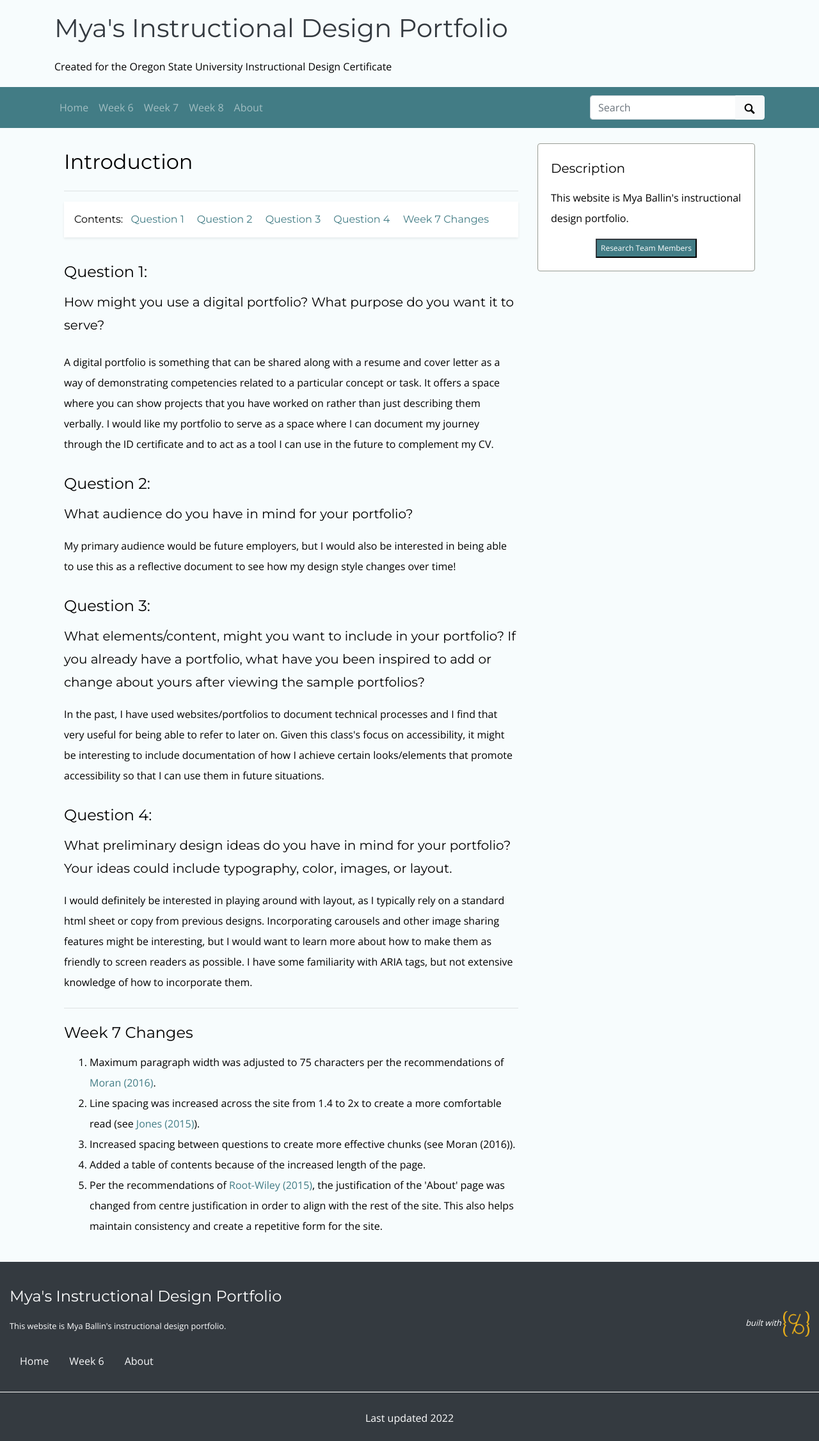
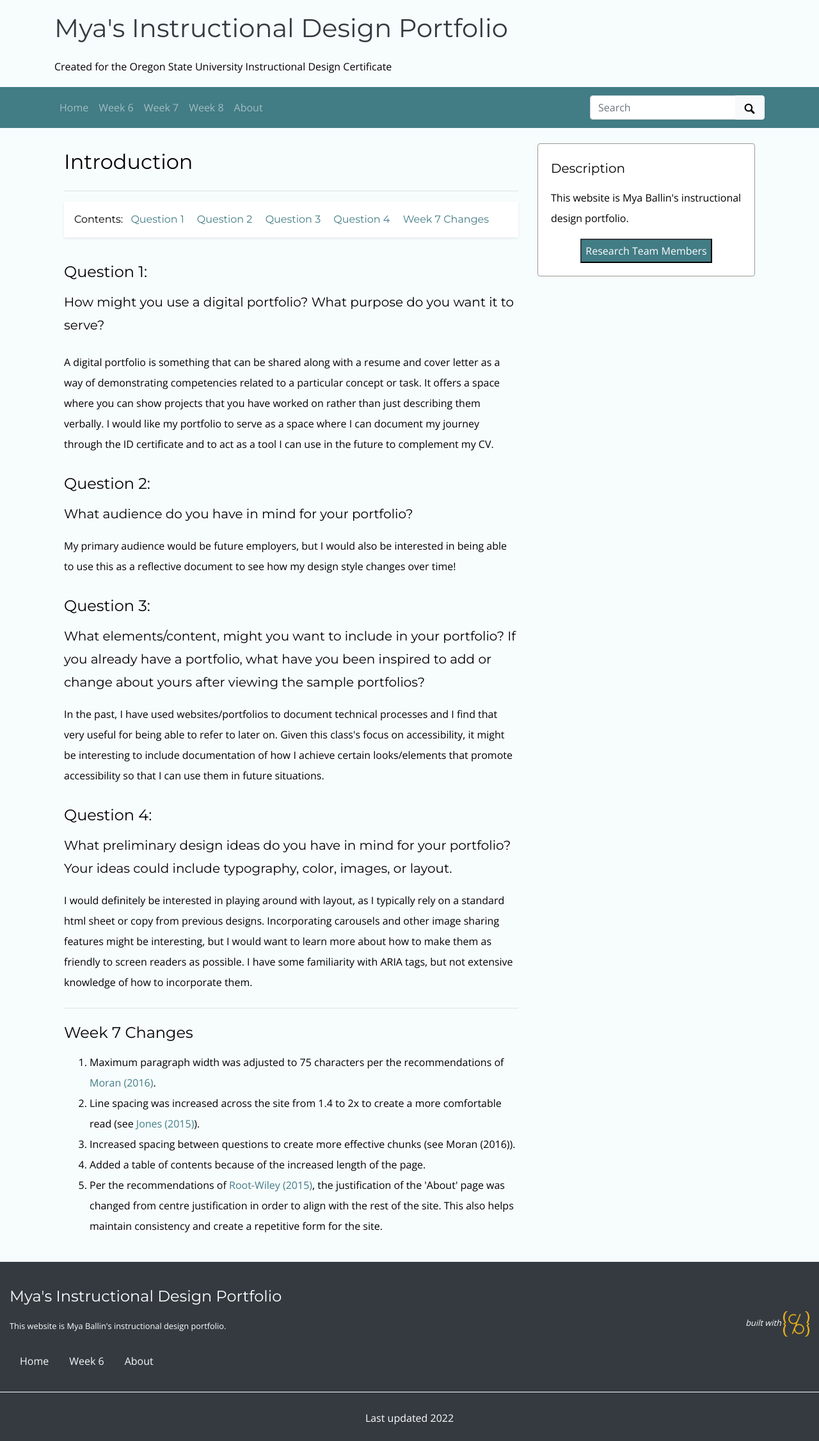
Before and after one commit to mxballin/instructional-design, a Jekyll site: the page built from index.md, in a window 1280 px wide. Shown: the whole page at 64% size. Built offline with Jekyll 4.4.1, drawn with Linux system fonts in a browser that asks for light colours; some web fonts are replaced.

Commit message:
Update homepage-modal.html

```diff
--- a/_includes/index/homepage-modal.html
+++ b/_includes/index/homepage-modal.html
@@ -1,4 +1,4 @@
-<button type="button" class="btn-dark" style="font-size: 12px; font-color:#FFFFFF; background-color: #427C85;" data-toggle="modal" data-target="#homemodal">
+<button type="button" class="btn-dark" style="font-color:#FFFFFF; background-color: #427C85;" data-toggle="modal" data-target="#homemodal">
   Research Team Members
 </button>
 
@@ -7,7 +7,7 @@
     <div class="modal-content">
       <div class="modal-header">
         <h5 class="modal-title" id="abouttheexhibit">Research Team</h5>
-        <button type="button" class="close" style="font-color:#FFFFFF; background-color: #427C85" data-dismiss="modal" aria-label="Close">
+        <button type="button" class="close btn-dark" style="font-color:#FFFFFF; background-color: #427C85" data-dismiss="modal" aria-label="Close">
           <span aria-hidden="true">&times;</span>
         </button>
       </div>
@@ -17,7 +17,7 @@
         <p> Additional Study Team Member (Thesis Committee Member): Rebecka Sheffield, Adjunct Professor, UBC School of Information</p>
       </div>
       <div class="modal-footer">
-        <button type="button" style="font-color:#FFFFFF; background-color: #427C85" data-dismiss="modal">Close</button>
+        <button type="button" class="btn-dark" style="font-color:#FFFFFF; background-color: #427C85" data-dismiss="modal">Close</button>
       </div>
     </div>
   </div>
```
